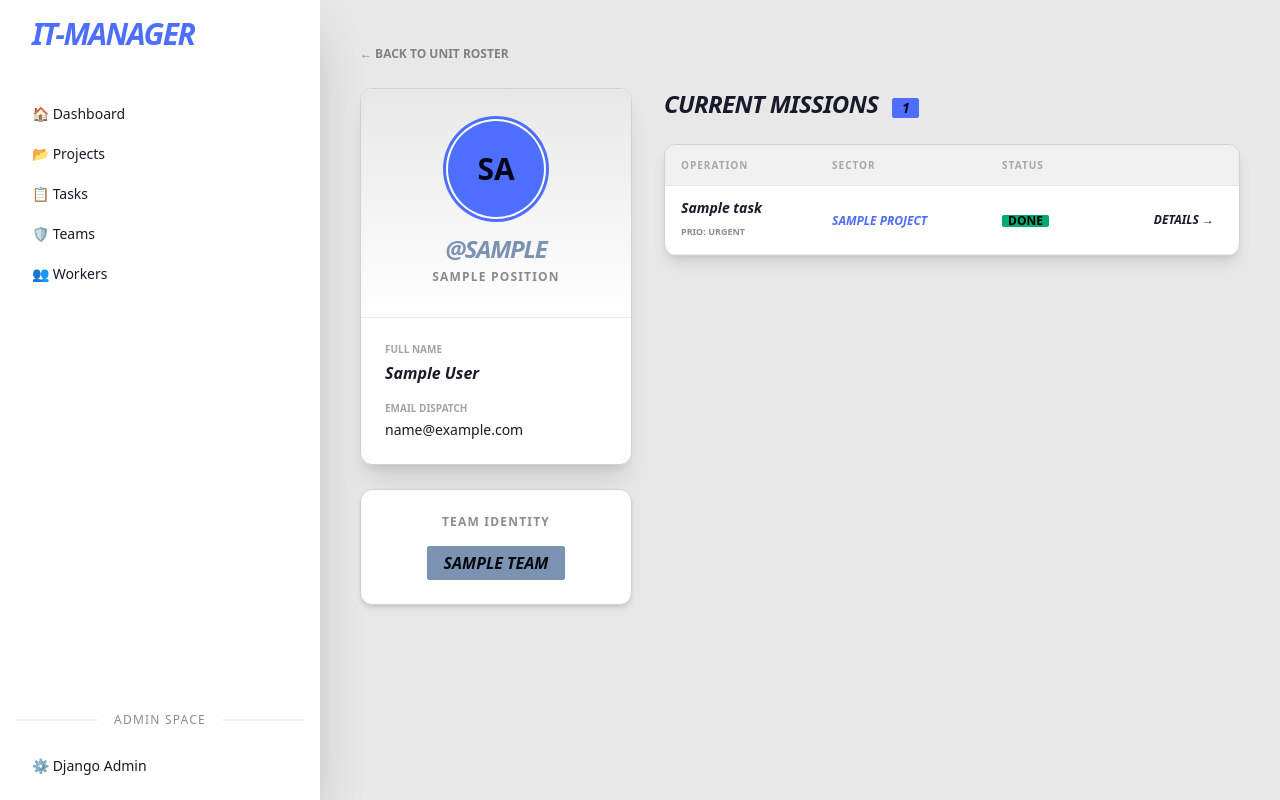
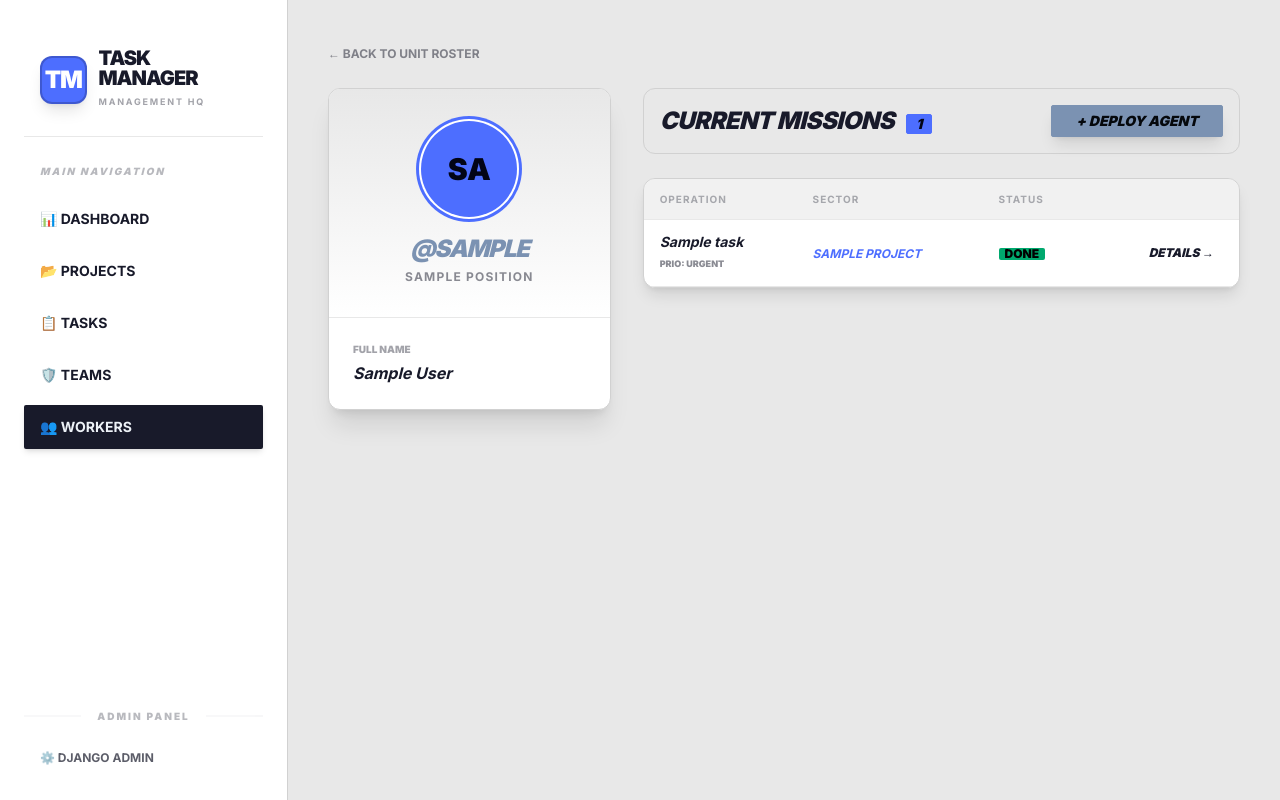
Before and after one commit to AlexMishKo/it-task-manager, a Django app: page /workers/1/ in a window 1280 px wide. Run offline with Django 5.2, Linux system fonts and the light colour scheme; tables that the repository leaves empty hold one stand-in row (values such as "Sample post"); parts of the project's set-up code (start-up, migrations or seed data) failed here and were passed over; some libraries are stand-ins or nearby versions.

```diff
--- a/manager/urls.py
+++ b/manager/urls.py
@@ -9,6 +9,8 @@ from .views import (
     TeamListView,
     ProjectDetailView,
     TeamDetailView,
+    TaskCreateView,
+    TaskUpdateView,
 )
 
 urlpatterns = [
@@ -21,6 +23,8 @@ urlpatterns = [
     path("teams/", TeamListView.as_view(), name="team-list"),
     path("projects/<int:pk>/", ProjectDetailView.as_view(), name="project-detail"),
     path("teams/<int:pk>", TeamDetailView.as_view(), name="team-detail"),
+    path("tasks/create/", TaskCreateView.as_view(), name="task-create"),
+    path("tasks/<int:pk>/update/", TaskUpdateView.as_view(), name="task-update"),
 ]
 
 app_name = "manager"
--- a/manager/views.py
+++ b/manager/views.py
@@ -1,6 +1,10 @@
 from django.db.models import Q
 from django.shortcuts import render
+from django.urls import reverse_lazy
 from django.views import generic
+
+from .forms.task_form import TaskForm
+
 from .models import (
     Worker,
     Task,
@@ -63,6 +67,34 @@ class TaskDetailView(generic.DetailView):
             "project",
             "team",
         ).prefetch_related("assignees", "tags")
+
+
+class TaskCreateView(generic.CreateView):
+    model = Task
+    form_class = TaskForm
+    template_name = "manager/forms/task_form.html"
+    success_url = reverse_lazy("manager:task-list")
+
+    def get_initial(self):
+        initial = super().get_initial()
+        project_id = self.request.GET.get("project")
+        worker_id = self.request.GET.get("worker")
+
+        if project_id:
+            initial["project"] = project_id
+        if worker_id:
+            initial["assignees"] = [worker_id]
+
+        return initial
+
+
+class TaskUpdateView(generic.UpdateView):
+    model = Task
+    form_class = TaskForm
+    template_name = "manager/forms/task_form.html"
+
+    def get_success_url(self):
+        return reverse_lazy("manager:task-detail", kwargs={"pk": self.object.pk})
 
 
 class WorkerListView(generic.ListView):
--- a/templates/base.html
+++ b/templates/base.html
@@ -3,9 +3,13 @@
 <head>
     <meta charset="UTF-8">
     <meta name="viewport" content="width=device-width, initial-scale=1.0">
-    <title>IT Task Manager</title>
+    <title>Task Manager HQ</title>
     <link href="https://cdn.jsdelivr.net/npm/daisyui@4.7.2/dist/full.min.css" rel="stylesheet" type="text/css" />
     <script src="https://cdn.tailwindcss.com"></script>
+    <style>
+        @import url('https://fonts.googleapis.com/css2?family=Inter:wght@400;700;900&display=swap');
+        body { font-family: 'Inter', sans-serif; }
+    </style>
 </head>
 <body class="min-h-screen bg-base-200">
 
@@ -13,68 +17,83 @@
         <input id="main-drawer" type="checkbox" class="drawer-toggle" />
 
         <div class="drawer-content flex flex-col p-6 lg:p-10">
-            <label for="main-drawer" class="btn btn-primary drawer-button lg:hidden mb-4 w-fit">
+            <div class="flex justify-between items-center lg:hidden mb-6 bg-base-100 p-4 rounded-xl shadow-sm border border-base-300">
+                <label for="main-drawer" class="btn btn-ghost btn-sm">
                     <svg xmlns="http://www.w3.org/2000/svg" fill="none" viewBox="0 0 24 24" class="inline-block w-5 h-5 stroke-current">
                         <path stroke-linecap="round" stroke-linejoin="round" stroke-width="2" d="M4 6h16M4 12h16M4 18h16"></path>
                     </svg>
-                Menu
                 </label>
+                <span class="font-black uppercase tracking-tighter text-primary">Task Manager</span>
+            </div>
 
-            <main class="max-w-6xl">
-                {% block content %}
-                {% endblock %}
+            <main class="container mx-auto">
+                {% block content %}{% endblock %}
             </main>
         </div>
 
-        <div class="drawer-side shadow-2xl">
+        <div class="drawer-side z-40">
             <label for="main-drawer" class="drawer-overlay"></label>
-            <ul class="menu p-4 w-80 min-h-full bg-base-100 text-base-content font-medium gap-1">
-                <li class="mb-10 text-3xl font-black text-primary px-4 tracking-tighter italic">
-                    IT-MANAGER
-                </li>
+            <ul class="menu p-6 w-72 min-h-full bg-base-100 text-base-content border-r border-base-300 gap-2">
 
-                {% with url_name=request.resolver_match.url_name %}
+                <div class="px-4 py-6 mb-4 border-b border-base-200">
+                    <div class="flex items-center gap-3">
+                        <div class="w-12 h-12 bg-primary flex items-center justify-center rounded-xl shadow-lg border-2 border-primary-content/20">
+                            <span class="text-white font-black text-2xl tracking-tighter">TM</span>
+                        </div>
+                        <div>
+                            <h2 class="font-black uppercase tracking-tighter leading-none text-xl">Task Manager</h2>
+                            <p class="text-[9px] font-bold opacity-40 uppercase tracking-[0.2em] mt-1">Management HQ</p>
+                        </div>
+                    </div>
+                </div>
+
+                <div class="text-[10px] font-black opacity-30 uppercase tracking-[0.2em] px-4 mb-2 italic">Main Navigation</div>
+
+                {% with request.resolver_match.url_name as url_name %}
                 <li>
                     <a href="{% url 'manager:index' %}"
-                       class="{% if url_name == 'index' %}active{% endif %}">
-                        🏠 Dashboard
+                       class="flex gap-4 font-bold uppercase text-sm py-3 {% if url_name == 'index' %}active bg-primary text-primary-content shadow-md{% endif %}">
+                       📊 Dashboard
                     </a>
                 </li>
 
                 <li>
                     <a href="{% url 'manager:project-list' %}"
-                       class="{% if request.resolver_match.url_name == 'project-list' %}active{% endif %}">
+                       class="flex gap-4 font-bold uppercase text-sm py-3 {% if url_name == 'project-list' or url_name == 'project-detail' %}active bg-primary text-primary-content shadow-md{% endif %}">
                        📂 Projects
                     </a>
                 </li>
 
                 <li>
                     <a href="{% url 'manager:task-list' %}"
-                       class="{% if url_name == 'task-list' %}active{% endif %}">
+                       class="flex gap-4 font-bold uppercase text-sm py-3 {% if url_name == 'task-list' or url_name == 'task-detail' or url_name == 'task-create' or url_name == 'task-update' %}active bg-primary text-primary-content shadow-md{% endif %}">
                         📋 Tasks
                     </a>
                 </li>
+
                 <li>
                     <a href="{% url 'manager:team-list' %}"
-                       class="{% if request.resolver_match.url_name == 'team-list' %}active{% endif %}">
+                       class="flex gap-4 font-bold uppercase text-sm py-3 {% if url_name == 'team-list' or url_name == 'team-detail' %}active bg-primary text-primary-content shadow-md{% endif %}">
                        🛡️ Teams
                     </a>
                 </li>
 
                 <li>
                     <a href="{% url 'manager:worker-list' %}"
-                       class="{% if request.resolver_match.url_name == 'worker-list' %}active{% endif %}">
+                       class="flex gap-4 font-bold uppercase text-sm py-3 {% if url_name == 'worker-list' or url_name == 'worker-detail' %}active bg-primary text-primary-content shadow-md{% endif %}">
                        👥 Workers
                     </a>
                 </li>
                 {% endwith %}
 
-                <div class="divider mt-auto text-xs opacity-50 uppercase tracking-widest">Admin Space</div>
+                <div class="mt-auto pt-10">
+                    <div class="divider text-[10px] opacity-30 uppercase tracking-[0.2em] font-black">Admin Panel</div>
                     <li>
-                    <a href="/admin/" target="_blank">
+                        <a href="/admin/" target="_blank" class="flex gap-4 font-bold uppercase text-[12px] opacity-70 hover:opacity-100 transition-opacity">
                             ⚙️ Django Admin
                         </a>
                     </li>
+                </div>
             </ul>
         </div>
     </div>
--- a/templates/manager/worker_detail.html
+++ b/templates/manager/worker_detail.html
@@ -16,56 +16,28 @@
                         <span class="text-3xl font-black">{{ worker.username|slice:":2"|upper }}</span>
                     </div>
                 </div>
-                <h1 class="text-2xl font-black italic uppercase tracking-tighter text-secondary">
-                    @{{ worker.username }}
-                </h1>
-                <p class="text-xs font-bold opacity-50 uppercase tracking-widest mt-1">
-                    {{ worker.position.name|default:"Field Agent" }}
-                </p>
+                <h1 class="text-2xl font-black italic uppercase tracking-tighter text-secondary">@{{ worker.username }}</h1>
+                <p class="text-xs font-bold opacity-50 uppercase tracking-widest mt-1">{{ worker.position.name|default:"Field Agent" }}</p>
             </div>
-
             <div class="p-6 border-t border-base-200">
                 <div class="space-y-4">
                     <div>
                         <span class="text-[10px] font-black opacity-40 uppercase block mb-1">Full Name</span>
                         <p class="font-bold italic">{{ worker.first_name }} {{ worker.last_name }}</p>
                     </div>
-                    <div>
-                        <span class="text-[10px] font-black opacity-40 uppercase block mb-1">Email Dispatch</span>
-                        <p class="text-sm">{{ worker.email|default:"No email secured" }}</p>
-                    </div>
                 </div>
-            </div>
-        </div>
-
-        <div class="bg-base-100 border border-base-300 rounded-xl p-6 shadow-md">
-            <h3 class="text-xs font-black opacity-50 uppercase tracking-widest mb-4 text-center">Team Identity</h3>
-            <div class="flex flex-wrap gap-2 justify-center">
-                {% for team in worker.teams.all %}
-                    {# Посилання на деталі команди #}
-                    <a href="{% url 'manager:team-detail' team.id %}"
-                       class="badge badge-secondary badge-lg font-black italic uppercase p-4 hover:scale-105 transition-transform">
-                        {{ team.name }}
-                    </a>
-                {% empty %}
-                    <div class="text-center py-4 opacity-30 italic text-sm border-2 border-dashed border-base-300 w-full rounded-lg">
-                        NO TEAM ASSIGNED
-                    </div>
-                {% endfor %}
             </div>
         </div>
     </div>
 
     <div class="lg:col-span-2">
-        <div class="flex justify-between items-center mb-6">
-            <h2 class="text-2xl font-black italic uppercase tracking-tight">
-                Current Missions
-                <span class="ml-2 badge badge-primary font-black">{{ all_missions.count }}</span>
-            </h2>
+        <div class="flex justify-between items-center mb-6 bg-base-200/30 p-4 rounded-xl border border-base-300">
+            <h2 class="text-2xl font-black italic uppercase tracking-tight">Current Missions <span class="badge badge-primary font-black ml-2">{{ all_missions.count }}</span></h2>
+            <a href="{% url 'manager:task-create' %}?worker={{ worker.id }}" class="btn btn-sm btn-secondary font-black uppercase italic px-6 shadow-lg">+ Deploy Agent</a>
         </div>
 
         <div class="overflow-x-auto bg-base-100 border border-base-300 rounded-xl shadow-lg">
-            <table class="table table-zebra w-full">
+            <table class="table table-zebra w-full text-sm">
                 <thead>
                     <tr class="bg-base-200 text-[10px] font-black uppercase tracking-widest opacity-60">
                         <th>Operation</th>
@@ -75,43 +47,30 @@
                     </tr>
                 </thead>
                 <tbody>
-                    {# Використовуємо all_missions з контексту (який ми налаштували у views.py) #}
                     {% for task in all_missions %}
-                    <tr class="hover:bg-base-200/50 transition-colors">
+                    <tr class="hover:bg-base-200 transition-colors">
                         <td>
-                            <div class="flex flex-col">
-                                <span class="font-bold italic">{{ task.name }}</span>
-                                <div class="flex gap-2 items-center mt-1">
-                                    <span class="text-[9px] font-black opacity-50 uppercase">Prio: {{ task.priority }}</span>
-                                    {# Мітка для командних завдань #}
-                                    {% if worker not in task.assignees.all %}
-                                        <span class="badge badge-xs badge-secondary font-black text-[8px] uppercase">Team Mission</span>
-                                    {% endif %}
-                                </div>
-                            </div>
+                            <div class="flex flex-col font-bold italic">{{ task.name }}</div>
+                            <span class="text-[9px] font-black opacity-50 uppercase">Prio: {{ task.priority }}</span>
                         </td>
                         <td>
-                            <a href="{% url 'manager:project-detail' task.project.id %}" class="text-xs font-bold text-primary hover:underline uppercase italic">
-                                {{ task.project.name|default:"Independent" }}
-                            </a>
+                            {% if task.project %}
+                            <a href="{% url 'manager:project-detail' task.project.id %}" class="text-primary hover:underline uppercase italic font-bold text-xs">{{ task.project.name }}</a>
+                            {% else %}
+                            <span class="opacity-30 italic text-xs">Independent</span>
+                            {% endif %}
                         </td>
                         <td>
-                            {% if task.is_completed %}
-                                <span class="badge badge-success badge-xs font-black uppercase">Done</span>
-                            {% else %}
-                                <span class="badge badge-warning badge-xs font-black uppercase">Active</span>
-                            {% endif %}
+                            <span class="badge {% if task.is_completed %}badge-success{% else %}badge-warning{% endif %} badge-xs font-black uppercase">
+                                {% if task.is_completed %}Done{% else %}Active{% endif %}
+                            </span>
                         </td>
                         <th class="text-right">
                             <a href="{% url 'manager:task-detail' task.id %}" class="btn btn-ghost btn-xs italic font-black uppercase">Details →</a>
                         </th>
                     </tr>
                     {% empty %}
-                    <tr>
-                        <td colspan="4" class="text-center py-12 opacity-30 italic font-bold uppercase tracking-widest">
-                            No active missions detected.
-                        </td>
-                    </tr>
+                    <tr><td colspan="4" class="text-center py-12 opacity-30 italic font-bold uppercase tracking-widest">No active missions detected.</td></tr>
                     {% endfor %}
                 </tbody>
             </table>
```
Also changed, not shown: manager/forms/task_form.py (added, +34 -0 lines), templates/manager/forms/task_form.html (added, +43 -0 lines), templates/manager/project_detail.html (+11 -13 lines), templates/manager/task_detail.html (+11 -15 lines), templates/manager/task_list.html (+57 -89 lines), manager/forms/__init__.py (added). Lines whose indentation alone changed are shown as unchanged.
